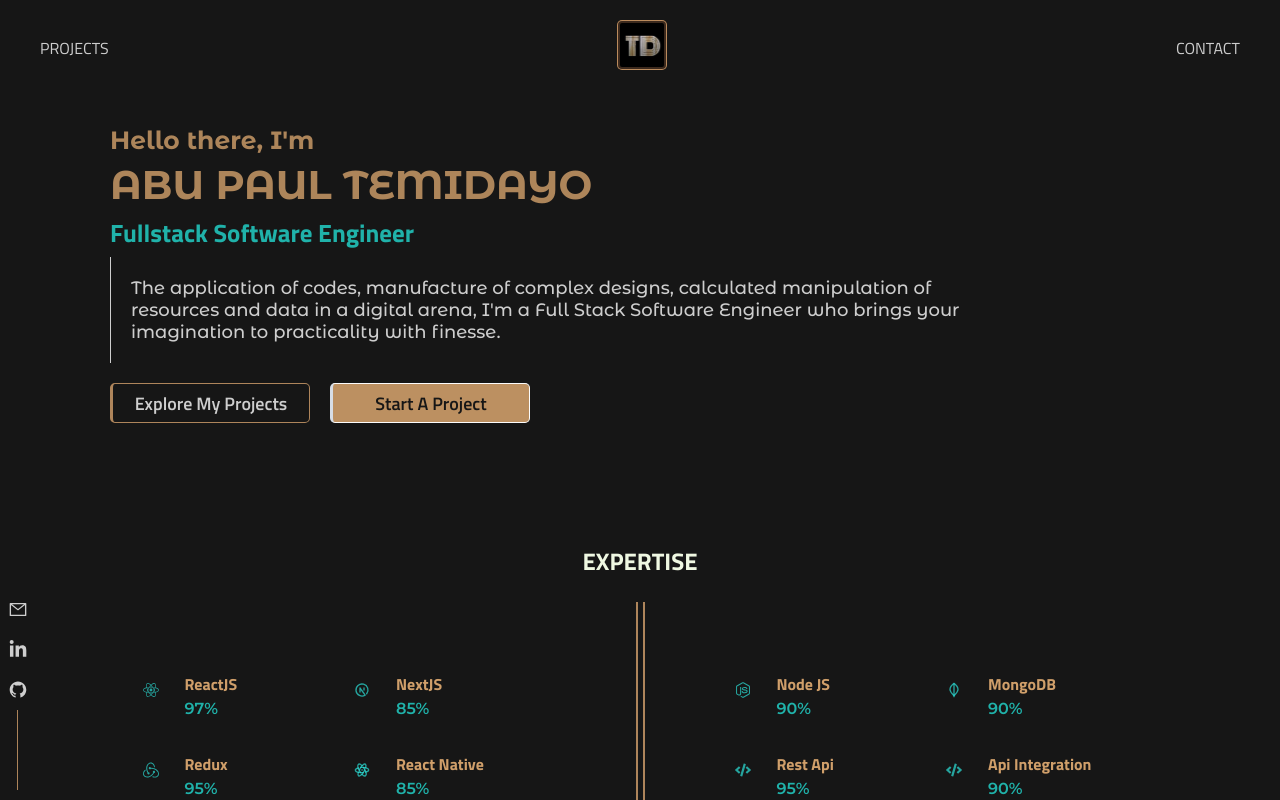
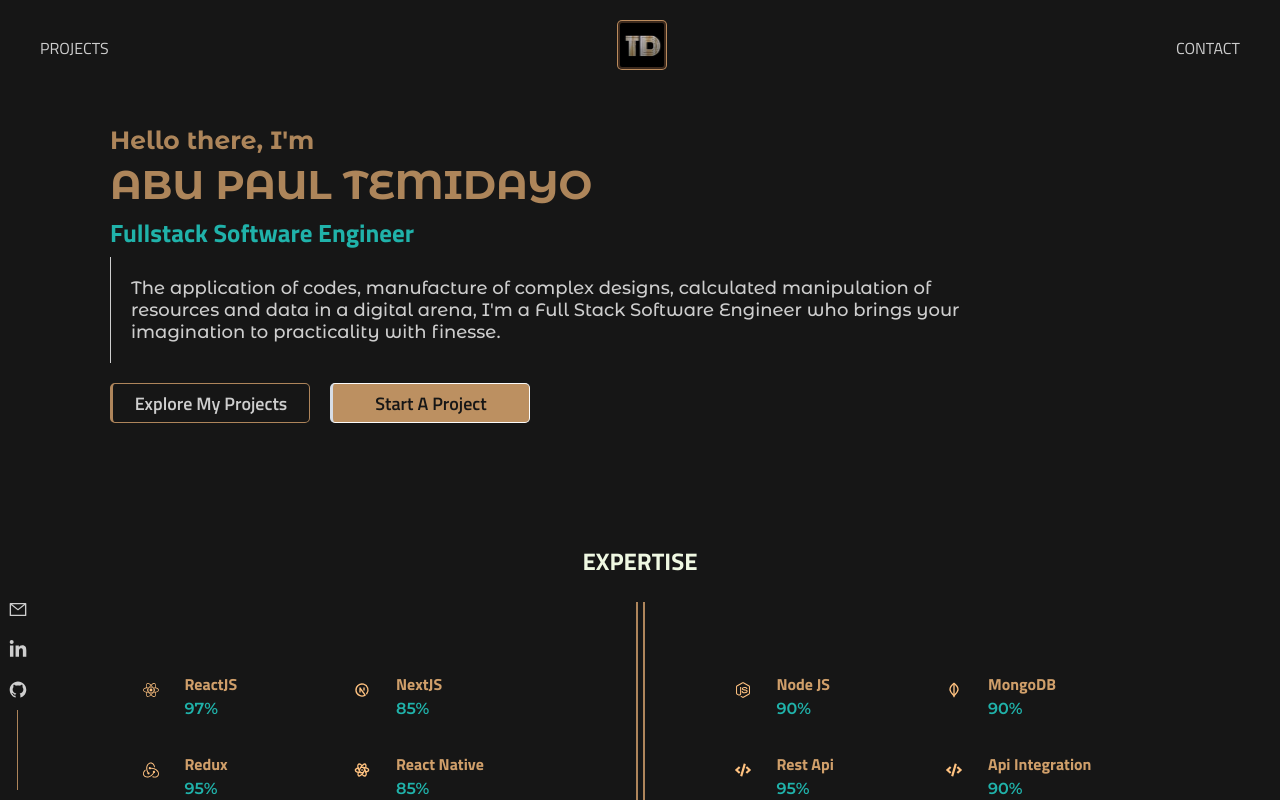
Before and after one commit to edwindad22/portfolio, a React (Vite) app: page / in a window 1280 px wide. Shown: the top 800 px of the page. Built offline with nearby package versions, Linux system fonts and the light colour scheme; a web font is replaced by a local one.

Commit message:
commit reset

```diff
--- a/package.json
+++ b/package.json
@@ -12,8 +12,7 @@
   "dependencies": {
     "react": "^18.2.0",
     "react-dom": "^18.2.0",
-    "react-icons": "^4.11.0",
-    "emailjs-com": "^3.2.0"
+    "react-icons": "^4.11.0"
   },
   "devDependencies": {
     "@types/react": "^18.2.15",
--- a/src/components/experience/experience.css
+++ b/src/components/experience/experience.css
@@ -81,7 +81,7 @@
 .experience__details-icon {
   margin-top: 6px;
   margin: 10px;
-  color: #2ff6eca4;
+  color: rgb(255, 194, 128);
 }
 
 @media screen and (max-width: 1300px) {
```
